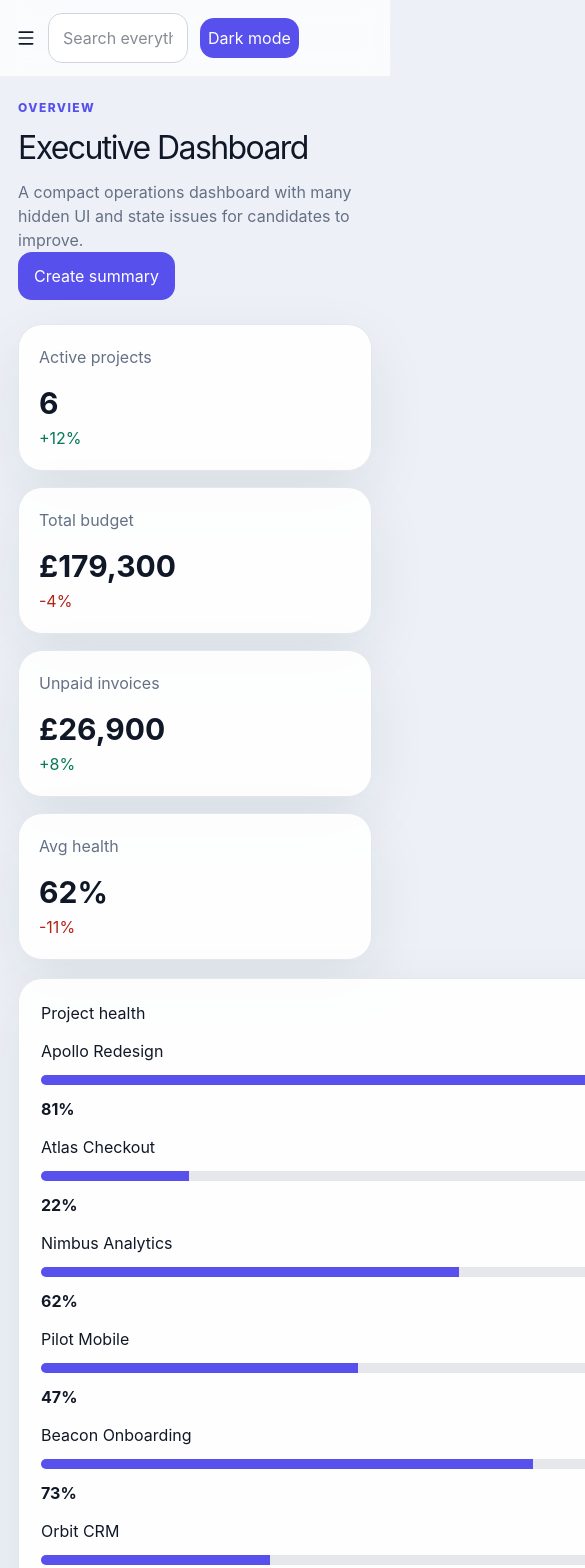
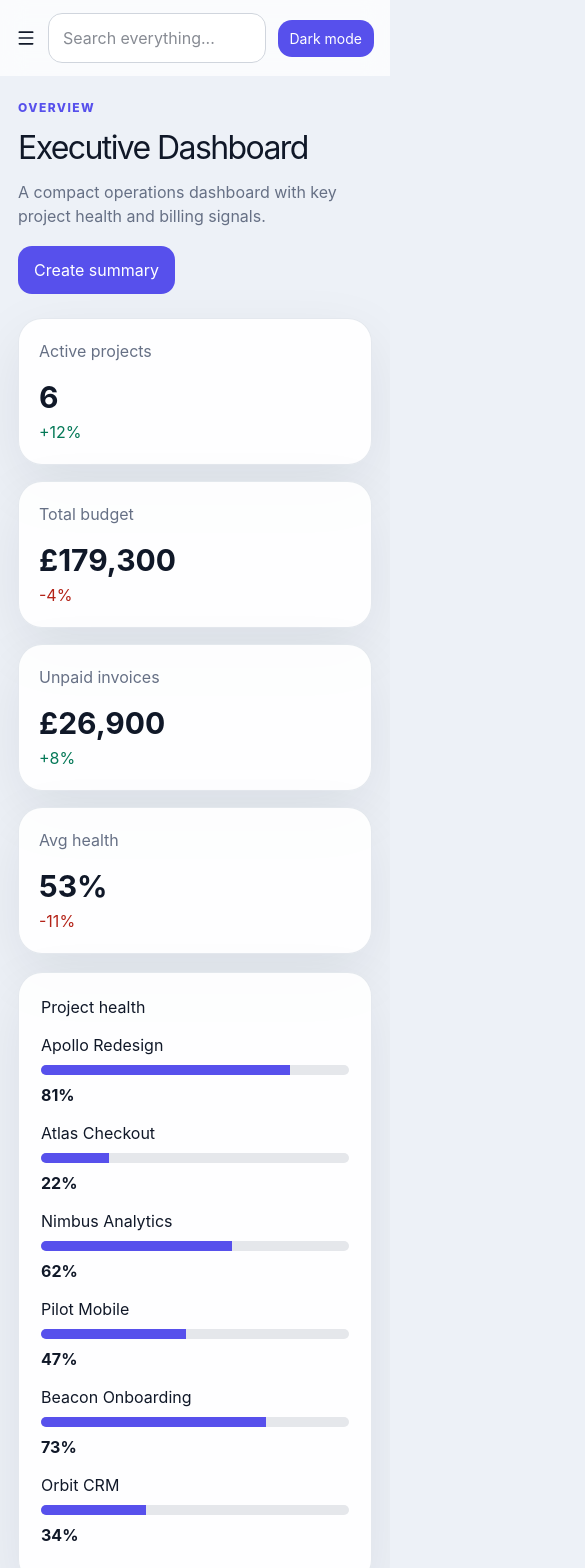
Before and after one commit to AntonAbramov/coding-test-sample, a React (Vite) app: page / in a window 390 px wide. Shown: the top 1568 px of the page, 585 px wide, since content can reach past the window. Built offline with nearby package versions, Linux system fonts and the light colour scheme; what typography-stylecss would draw is missing.

Commit message:
fixing modal with event bubling, fixing layout css, + buttons

```diff
--- a/src/components/BuggyModal.jsx
+++ b/src/components/BuggyModal.jsx
@@ -1,22 +1,48 @@
-import { useEffect } from 'react'
+import { useEffect, useId, useRef } from 'react'
 
 export default function BuggyModal({ title, children, open, onClose }) {
+  const titleId = useId()
+  const closeButtonRef = useRef(null)
+
   useEffect(() => {
+    if (!open) return undefined
+
     function closeOnEscape(event) {
       if (event.key === 'Escape') onClose()
     }
-    if (open) window.addEventListener('keydown', closeOnEscape)
-    // BUG: listener is never removed if open changes quickly
-  }, [open])
+
+    closeButtonRef.current?.focus()
+    const previousOverflow = document.body.style.overflow
+    document.body.style.overflow = 'hidden'
+    window.addEventListener('keydown', closeOnEscape)
+
+    return () => {
+      window.removeEventListener('keydown', closeOnEscape)
+      document.body.style.overflow = previousOverflow
+    }
+  }, [open, onClose])
 
   if (!open) return null
 
   return (
     <div className="modal-backdrop" onClick={onClose}>
-      {/* BUG: clicking inside modal also closes it because propagation is not stopped */}
-      <section className="modal-card" role="dialog" aria-modal="true">
-        <button className="modal-close" onClick={onClose}>x</button>
-        <h2>{title}</h2>
+      <section
+        className="modal-card"
+        role="dialog"
+        aria-modal="true"
+        aria-labelledby={titleId}
+        onClick={(event) => event.stopPropagation()}
+      >
+        <button
+          ref={closeButtonRef}
+          type="button"
+          className="modal-close"
+          onClick={onClose}
+          aria-label="Close dialog"
+        >
+          ×
+        </button>
+        <h2 id={titleId}>{title}</h2>
         {children}
       </section>
     </div>
--- a/src/pages/Dashboard.jsx
+++ b/src/pages/Dashboard.jsx
@@ -4,49 +4,72 @@ import StatCard from '../components/StatCard.jsx'
 import BuggyModal from '../components/BuggyModal.jsx'
 import { projects, invoices } from '../data/mockData.js'
 
-export default function Dashboard({ search }) {
+export default function Dashboard({ search = '' }) {
   const [open, setOpen] = useState(false)
+  const [notes, setNotes] = useState('Review blocked work, confirm invoices, and update client-facing status.')
+  const query = search.trim().toLowerCase()
+
   const totalBudget = useMemo(() => projects.reduce((sum, project) => sum + project.budget, 0), [])
   const unpaid = invoices.filter((invoice) => !invoice.paid).reduce((sum, invoice) => sum + invoice.amount, 0)
-  const filtered = projects.filter((project) => project.name.toLowerCase().includes(search))
+  const avgHealth = Math.round(projects.reduce((sum, project) => sum + project.health, 0) / projects.length)
+  const filtered = useMemo(() => {
+    if (!query) return projects
+    return projects.filter((project) => project.name.toLowerCase().includes(query))
+  }, [query])
 
   return (
     <>
       <PageHeader
         eyebrow="Overview"
         title="Executive Dashboard"
-        description="A compact operations dashboard with many hidden UI and state issues for candidates to improve."
-        action={<button className="primary-btn" onClick={() => setOpen(true)}>Create summary</button>}
+        description="A compact operations dashboard with key project health and billing signals."
+        action={<button type="button" className="primary-btn" onClick={() => setOpen(true)}>Create summary</button>}
       />
       <div className="stats-grid">
         <StatCard label="Active projects" value={projects.length} trend={12} />
         <StatCard label="Total budget" value={`£${totalBudget.toLocaleString()}`} trend={-4} />
         <StatCard label="Unpaid invoices" value={`£${unpaid.toLocaleString()}`} trend={8} />
-        <StatCard label="Avg health" value="62%" trend={-11} />
+        <StatCard label="Avg health" value={`${avgHealth}%`} trend={-11} />
       </div>
       <div className="content-grid two-col">
-        <section className="panel oversized-panel">
+        <section className="panel">
           <h2>Project health</h2>
+          {filtered.length === 0 ? (
+            <p className="empty-state">No projects match your search.</p>
+          ) : (
             <div className="health-list">
               {filtered.map((project) => (
                 <div className="health-row" key={project.id}>
                   <span>{project.name}</span>
-                <div className="health-bar"><i style={{ width: `${project.health}%` }} /></div>
+                  <div
+                    className="health-bar"
+                    role="progressbar"
+                    aria-valuenow={project.health}
+                    aria-valuemin={0}
+                    aria-valuemax={100}
+                    aria-label={`${project.name} health`}
+                  >
+                    <i style={{ width: `${project.health}%` }} />
+                  </div>
                   <b>{project.health}%</b>
                 </div>
               ))}
             </div>
+          )}
         </section>
         <section className="panel notes-panel">
           <h2>Today</h2>
           <p>Review blocked work, confirm invoices, and update client-facing status.</p>
-          <textarea defaultValue="Candidate should notice this textarea is uncontrolled and causes reset issues." />
+          <label className="sr-only" htmlFor="daily-notes">Daily notes</label>
+          <textarea id="daily-notes" value={notes} onChange={(event) => setNotes(event.target.value)} />
         </section>
       </div>
       <BuggyModal title="Generate summary" open={open} onClose={() => setOpen(false)}>
-        <p>This modal intentionally has focus, escape-key, and click propagation problems.</p>
-        <input placeholder="Summary name" autoFocus />
-        <button className="primary-btn">Generate</button>
+        <p>Name this summary export for your records.</p>
+        <label htmlFor="summary-name">Summary name</label>
+        <input id="summary-name" placeholder="Q2 ops review" />
+        {/*  TODO: I would add listener and request to BE to generate a report */}
+        <button type="button" className="primary-btn">Generate</button>
       </BuggyModal>
     </>
   )
--- a/src/styles/broken-layout.css
+++ b/src/styles/broken-layout.css
@@ -1,5 +1,4 @@
-/* This file is intentionally problematic. Candidates should refactor or remove conflicts. */
-.page-frame .panel:nth-child(odd) { transform: translateZ(0); }
+/* Theme overrides and table hover — kept intentionally light */
 .data-table tr:hover td { background: rgba(87,80,236,.08); }
 body[data-theme='dark'] .panel,
 body[data-theme='dark'] .stat-card,
@@ -10,18 +9,12 @@ body[data-theme='dark'] input,
 body[data-theme='dark'] select,
 body[data-theme='dark'] textarea { background: #020617; color: #f8fafc; border-color: #334155; }
 body[data-theme='dark'] .topbar { background: rgba(15,23,42,.75); }
-/* BUG: below causes horizontal overflow on common laptop widths */
-.oversized-panel { min-width: 720px; }
-/* BUG: mobile menu can sit underneath sticky topbar in some browsers */
-.sidebar { z-index: 4; }
-/* BUG: high specificity makes button fixes unnecessarily annoying */
-.main-area .page-frame .panel button:not(.modal-close) { box-shadow: inset 0 -3px 0 rgba(0,0,0,.15); }
-/* BUG: inaccessible focus treatment */
-button:focus, a:focus, input:focus, select:focus, textarea:focus { outline: none; }
+
 @media (max-width: 520px) {
-  .page-header { display: block; }
-  .theme-toggle { white-space: nowrap; padding: 8px; }
-  .search-box { width: 140px; flex: none; }
+  .page-header { flex-direction: column; align-items: flex-start; }
+  .theme-toggle { white-space: nowrap; padding: 8px 12px; font-size: 14px; }
+  .search-box { flex: 1; min-width: 0; }
   .invoice-card { grid-template-columns: 1fr; }
-  .health-row { grid-template-columns: 1fr; }
+  .health-row { grid-template-columns: 1fr; gap: 8px; }
+  .health-row .health-bar { grid-column: 1 / -1; }
 }
```
Lines whose indentation alone changed are shown as unchanged.
